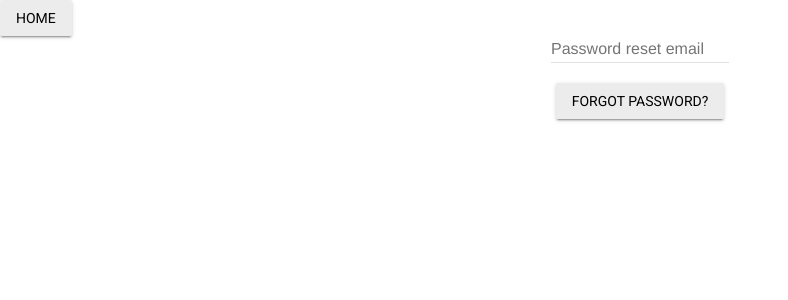
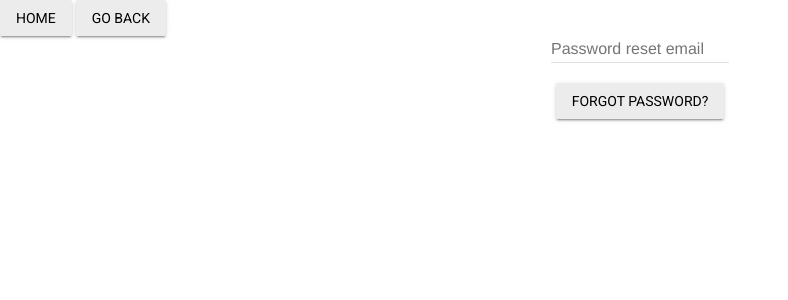
Before and after one commit to slothgamez/fireplex.github.io, a Jekyll site: the page firebase/reset-password/index.html, which Jekyll copies as it is, in a window 1280 px wide. Shown: the top 300 px of the page, without its empty margins (0-788 px from the left). Built offline with Jekyll 4.4.1, drawn with Linux system fonts in a browser that asks for light colours; nearby versions of some CDN libraries; comment, search, counter and statistics services are not loaded.

Commit message:
Update index.html

```diff
--- a/firebase/reset-password/index.html
+++ b/firebase/reset-password/index.html
@@ -47,6 +47,7 @@
 <body>
   <div align="left">
     <a href="http://fireplex.github.io"><button class="mdl-button mdl-js-button mdl-button--raised" name="home">Home</button></a>
+    <a href="http://fireplex.github.io/firebase/login"><button class="mdl-button mdl-js-button mdl-button--raised">Go back</button></a>
   </div>
   <div align="center">
     <input class="mdl-textfield__input" style="display:inline;width:auto;" type="text" id="prEmail" placeholder="Password reset email"/>
```
